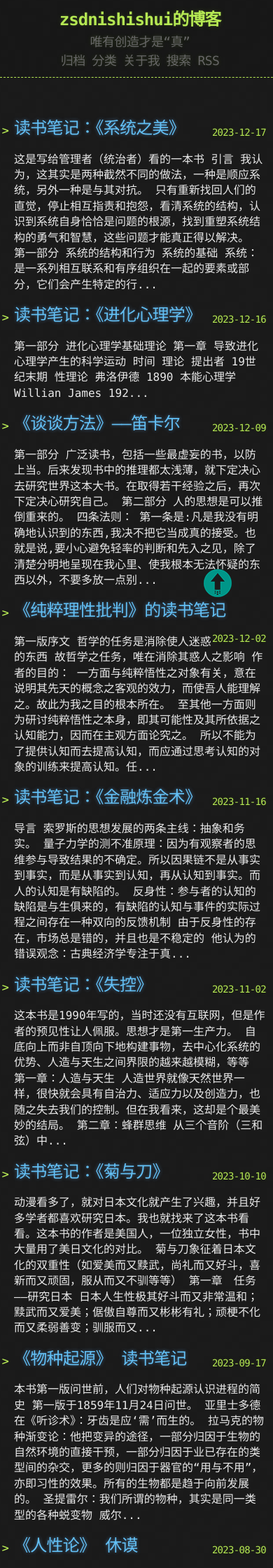
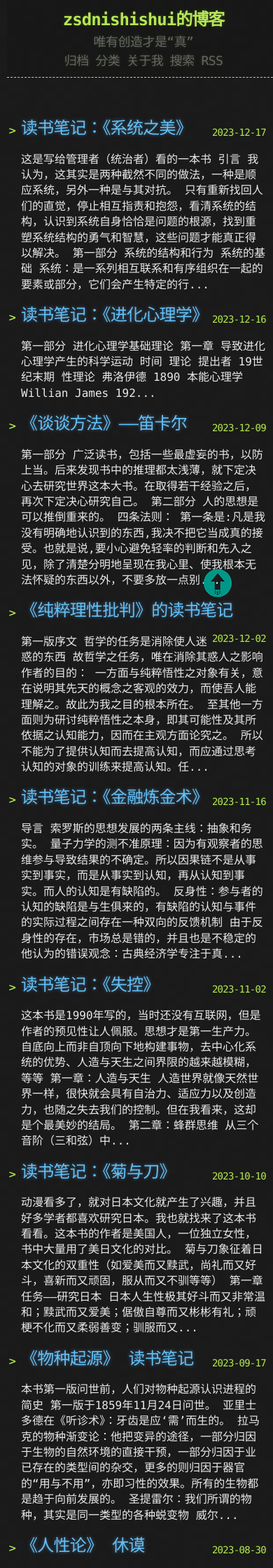
Before and after one commit to zsdnishishui/first, a Jekyll site: the page built from index.html, in a window 390 px wide. Shown: the top 2240 px of the page at 70% size. Built offline with Jekyll 4.4.1, drawn with Linux system fonts in a browser that asks for light colours; the list of posts is cut into pages by our own code; comment, search, counter and statistics services are not loaded.

Commit message:
手机自适应

```diff
--- a/_sass/base.scss
+++ b/_sass/base.scss
@@ -343,7 +343,7 @@ a:active, a:focus {
 
 /**手机适配**/
 @media only screen and (max-width: 767px) {
-  .width-phone{overflow-x: hidden;padding-right: 10px;}
+  .width-phone{overflow-x: hidden;padding: 0 10px;}
   ul{
     padding-left: 20px;
   }
```
